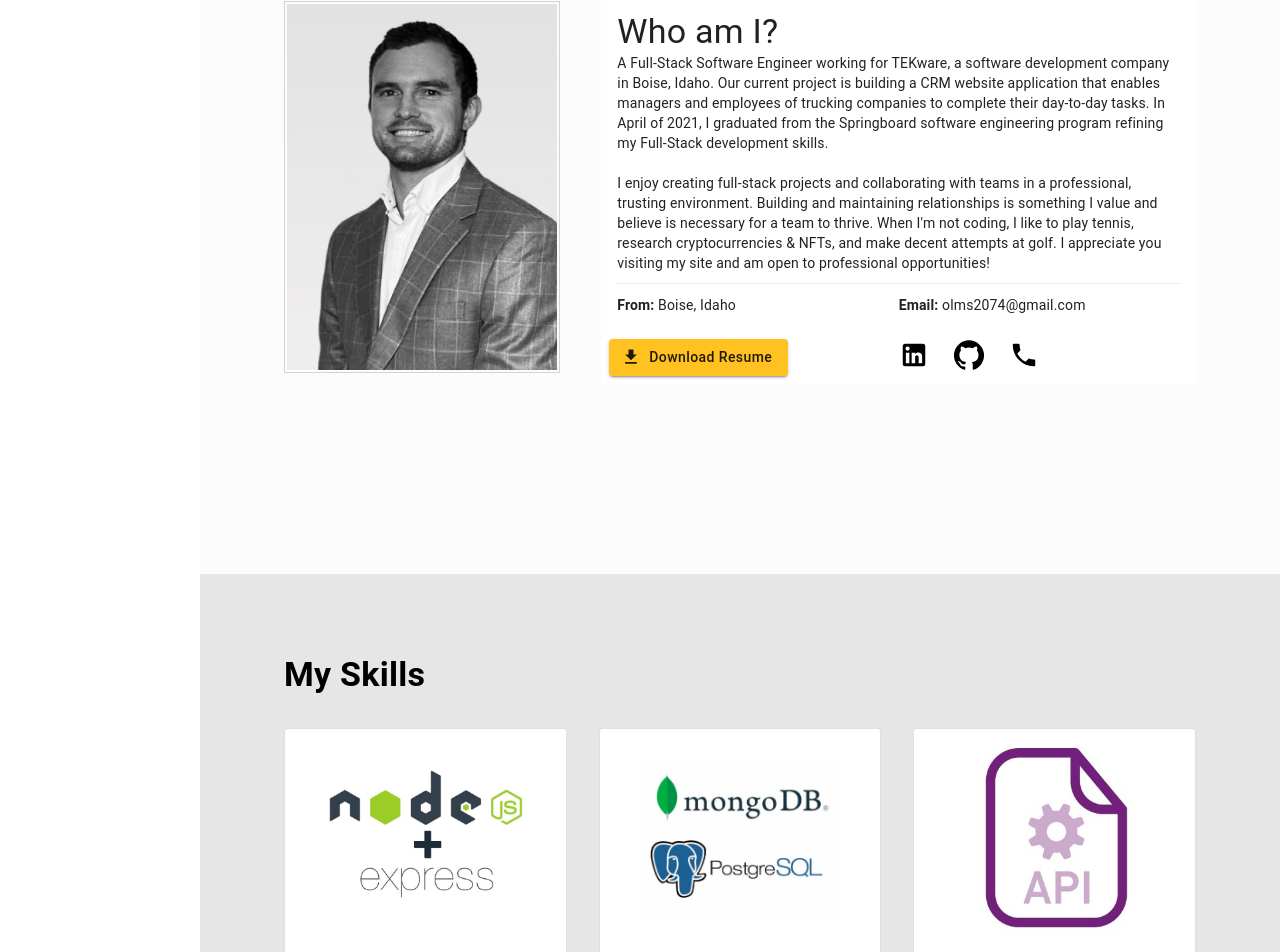
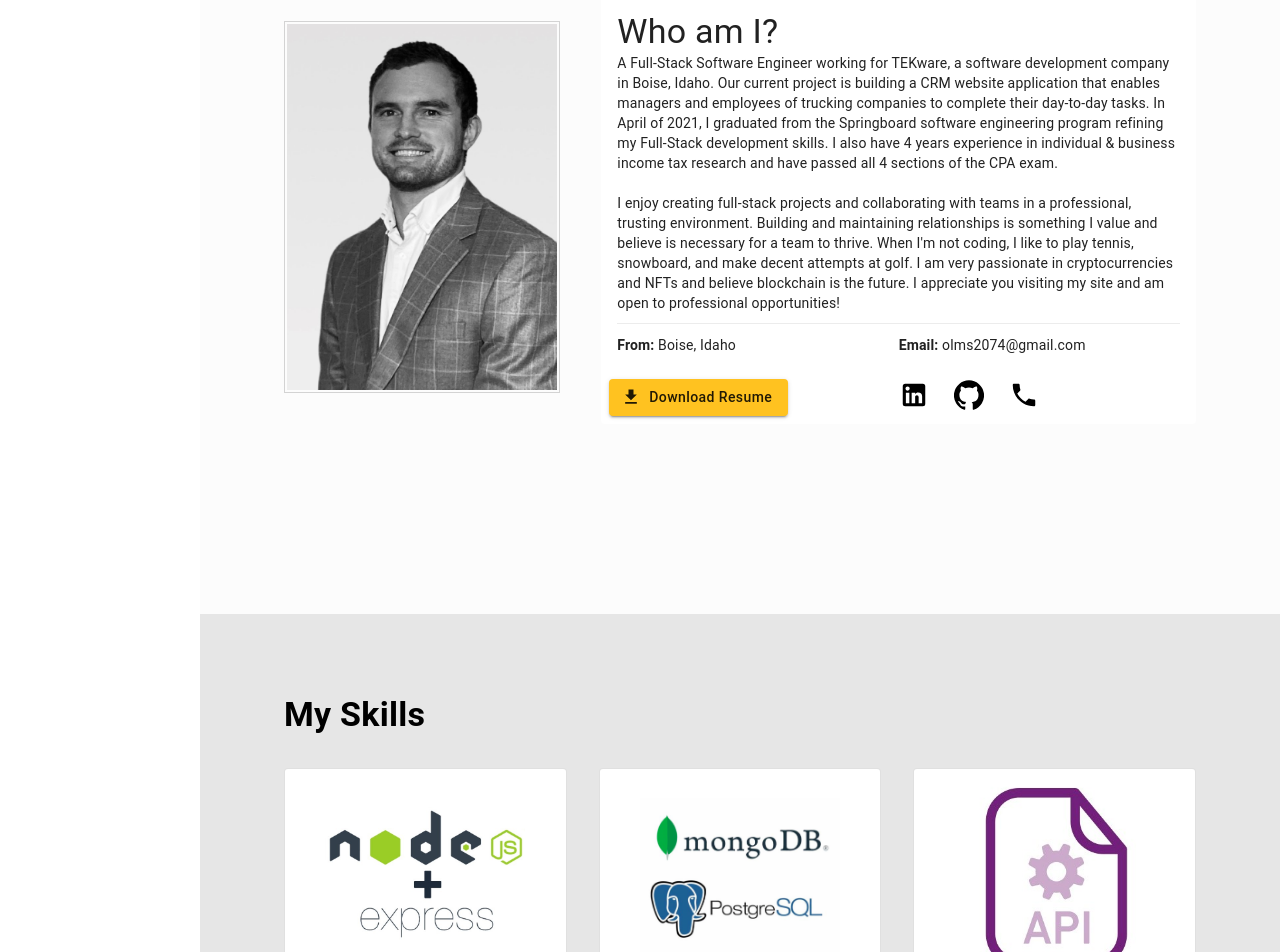
Before and after one commit to Bolmstead/Portfolio, a React (Create React App) app: page / in a window 1280 px wide. Shown: the part 1041-1993 px from the top of the page. Built offline with nearby package versions, Linux system fonts and the light colour scheme.

Commit message:
updated about me

```diff
--- a/src/Components/About.js
+++ b/src/Components/About.js
@@ -180,17 +180,20 @@ export default function About() {
                     managers and employees of trucking companies to complete
                     their day-to-day tasks. In April of 2021, I graduated from
                     the Springboard software engineering program refining my
-                    Full-Stack development skills.
+                    Full-Stack development skills. I also have 4 years
+                    experience in individual & business income tax research and
+                    have passed all 4 sections of the CPA exam.
                   </Typography>
                   <br />
                   <Typography variant="body2" component="p">
                     I enjoy creating full-stack projects and collaborating with
-                    teams in a professional, trusting environment. Building
-                    and maintaining relationships is something I value and
-                    believe is necessary for a team to thrive. When I'm not
-                    coding, I like to play tennis, research cryptocurrencies & NFTs, and make decent
-                    attempts at golf. I appreciate you visiting my site and am
-                    open to professional opportunities!
+                    teams in a professional, trusting environment. Building and
+                    maintaining relationships is something I value and believe
+                    is necessary for a team to thrive. When I'm not coding, I
+                    like to play tennis, snowboard, and make decent attempts at
+                    golf. I am very passionate in cryptocurrencies and NFTs and
+                    believe blockchain is the future. I appreciate you visiting
+                    my site and am open to professional opportunities!
                   </Typography>
                   <hr className={classes.lineBreak} />
                   <Grid container>
```
